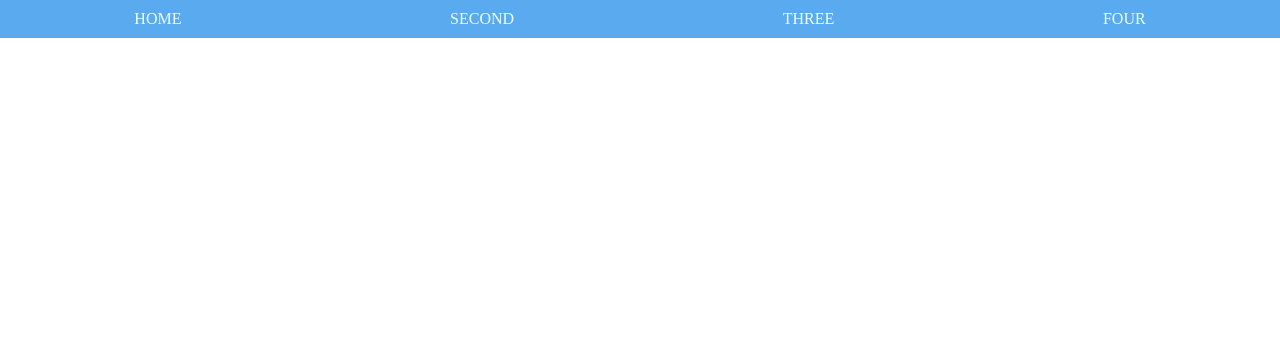
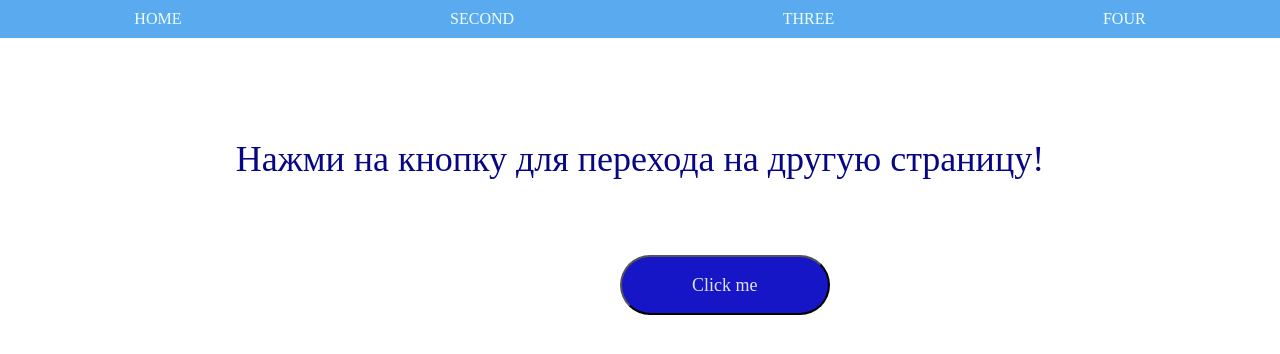
Before and after one commit to DarkWolf1990/practicum_gb_2part, a Flask app: page / in a window 1280 px wide. Shown: the top 354 px of the page. Run offline with Flask 3, Linux system fonts and the light colour scheme.

Commit message:
add button

```diff
--- a/static/css/style.css
+++ b/static/css/style.css
@@ -1,7 +1,13 @@
+@font-face {
+    font-family: "Microsoft Sans Serif";
+
+}
 *{
     padding: 0;
     margin: 0;
 }
+
+
 
 .nav{
     max-width: 1440px;
@@ -32,3 +38,32 @@
 .nav_a:hover {
     background-color: #5c78ef;
 }
+
+
+.text_top_h1{
+    font-family: "Microsoft Sans Serif";
+    color: #070783;
+    font-size: 36px;
+    font-weight: lighter;
+    margin-top: 100px;
+    text-align: center;
+}
+
+.btn{
+    display: flex;
+    width: 210px;
+    height: 60px;
+    padding-left: 70px;
+    padding-top: 18px;
+    color: #e0e3f3;
+    font-family: "Microsoft Sans Serif";
+    font-size: large;
+    background-color: #1616c7;
+    margin-left: 620px;
+    margin-top: 75px;
+    border-radius: 30px;
+}
+
+.btn:hover{
+    background-color: #132c93;
+}
--- a/templates/base.html
+++ b/templates/base.html
@@ -2,7 +2,7 @@
 <html lang="en">
 <head>
     <meta charset="UTF-8">
-  {% block title %}  <title>Title</title> {% endblock %}
+{% block title %}<title>Title</title> {% endblock %}
     <link rel="stylesheet" href="{{url_for('static', filename='css/style.css')}}">
 </head>
 <body>
--- a/templates/four.html
+++ b/templates/four.html
@@ -1 +1,5 @@
 {% extends 'base.html' %}
+{% block title %} <title>FOUR PAGE </title> {% endblock %}
+{% block content %}
+{% endblock %}
+{% block footer %} {% endblock %}
--- a/templates/index.html
+++ b/templates/index.html
@@ -1,4 +1,15 @@
 {% extends 'base.html' %}
-{% block title %} {% endblock %}
+{% block title %} <title>HOME PAGE </title>{% endblock %}
 
-{% block content %} {% endblock %}
+{% block content %}
+
+    <h1 class="text_top_h1">Нажми на кнопку для перехода на другую страницу!</h1>
+<div > <form action="{{ url_for('second') }}" method="get" target="_blank">
+      <button class="btn" type="submit">Click me</button>
+    </form>
+
+
+
+</button>
+</div>
+{% endblock %}
--- a/templates/second.html
+++ b/templates/second.html
@@ -1 +1,6 @@
 {% extends 'base.html' %}
+{% block title %} <title>SECOND PAGE </title> {% endblock %}
+{% block content %}
+    <h2>This is page 2! </h2>
+{% endblock %}
+{% block footer %} {% endblock %}
--- a/templates/three.html
+++ b/templates/three.html
@@ -1 +1,5 @@
 {% extends 'base.html' %}
+{% block title %} <title>THREE PAGE </title> {% endblock %}
+{% block content %}
+{% endblock %}
+{% block footer %} {% endblock %}
```
